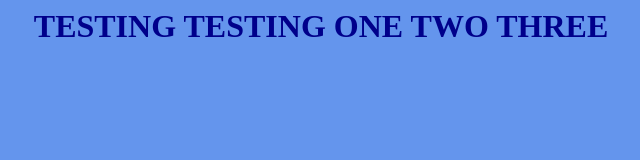
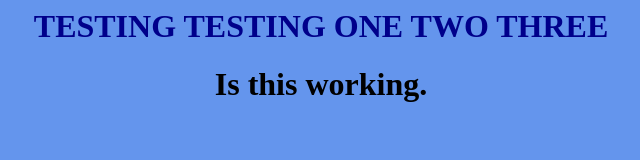
Before and after one commit to srishanthcoder/test, a plain HTML site: page index.html in a window 1280 px wide. Shown: the whole page, without its empty margins (319-959 px from the left). Drawn offline with Linux system fonts and the light colour scheme.

Commit message:
Add files via upload

```diff
--- a/index.html
+++ b/index.html
@@ -7,6 +7,7 @@
     <div>
         <center>
             <h1 class="words">TESTING TESTING ONE TWO THREE</h1>
+            <h1>Is this working.</h1>
         </center>
     </div>
 </body>
```
